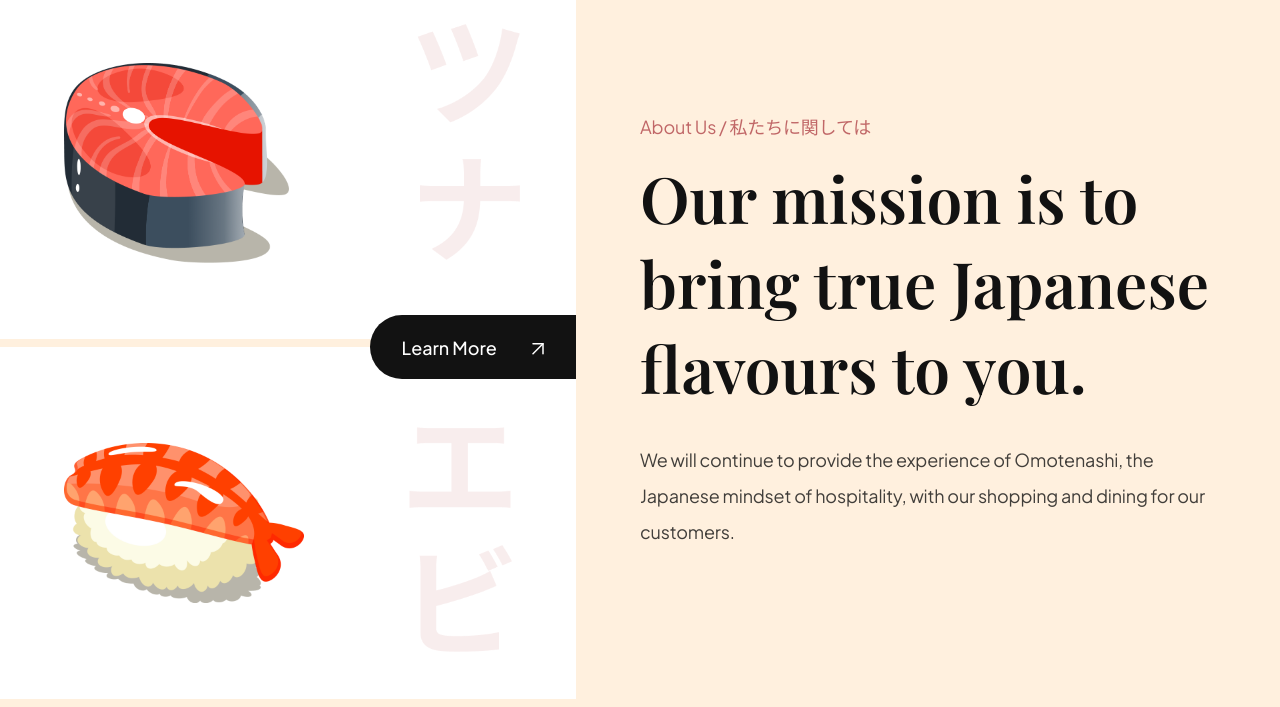
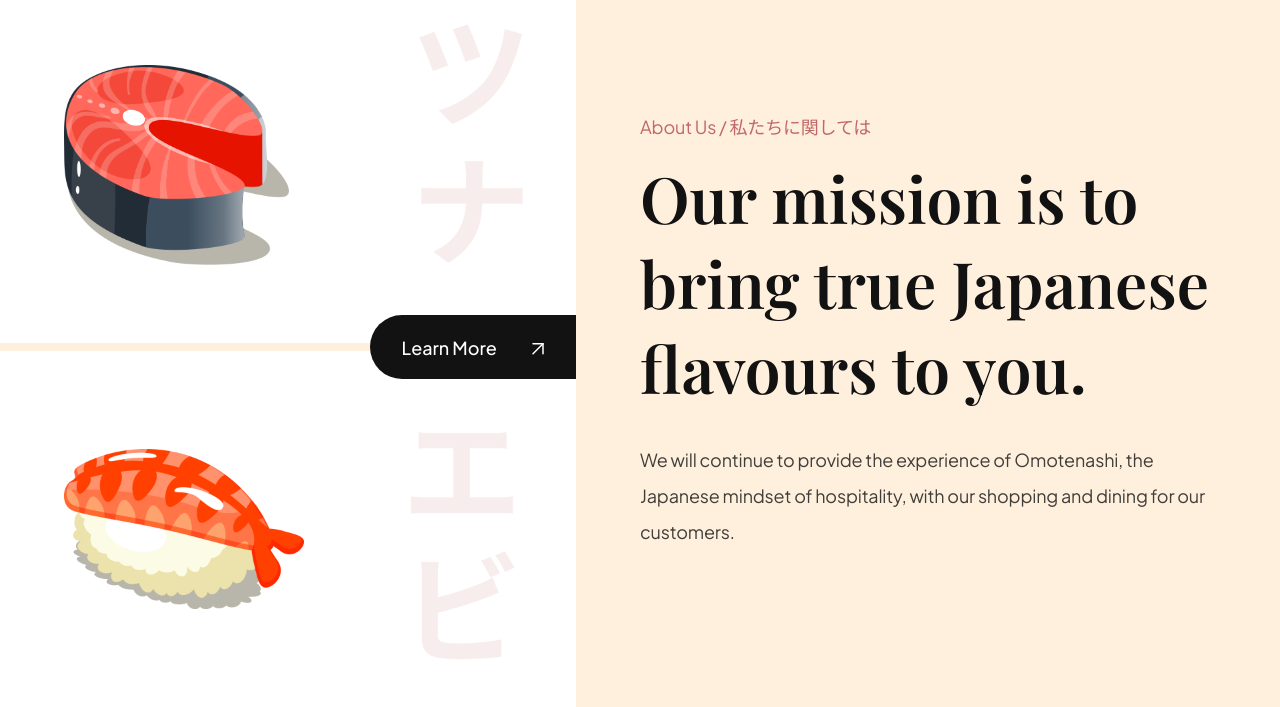
Before and after one commit to Jaydoh19/sushi-website, a website built with Vite: page index.html in a window 1280 px wide. Shown: the part 813-1520 px from the top of the page. Built offline with nearby package versions, Linux system fonts and the light colour scheme.

Commit message:
Fix sushi2image border

```diff
--- a/css/sections/about.css
+++ b/css/sections/about.css
@@ -31,7 +31,6 @@
 }
 
 .about-us__image-sushi2{
-  border-bottom: 8px solid var(--color-creamson);
   background-image: url(../../assets/about_bg2.png);
 }
 
```
Also changed, not shown: index.html (line endings or trailing spaces).
